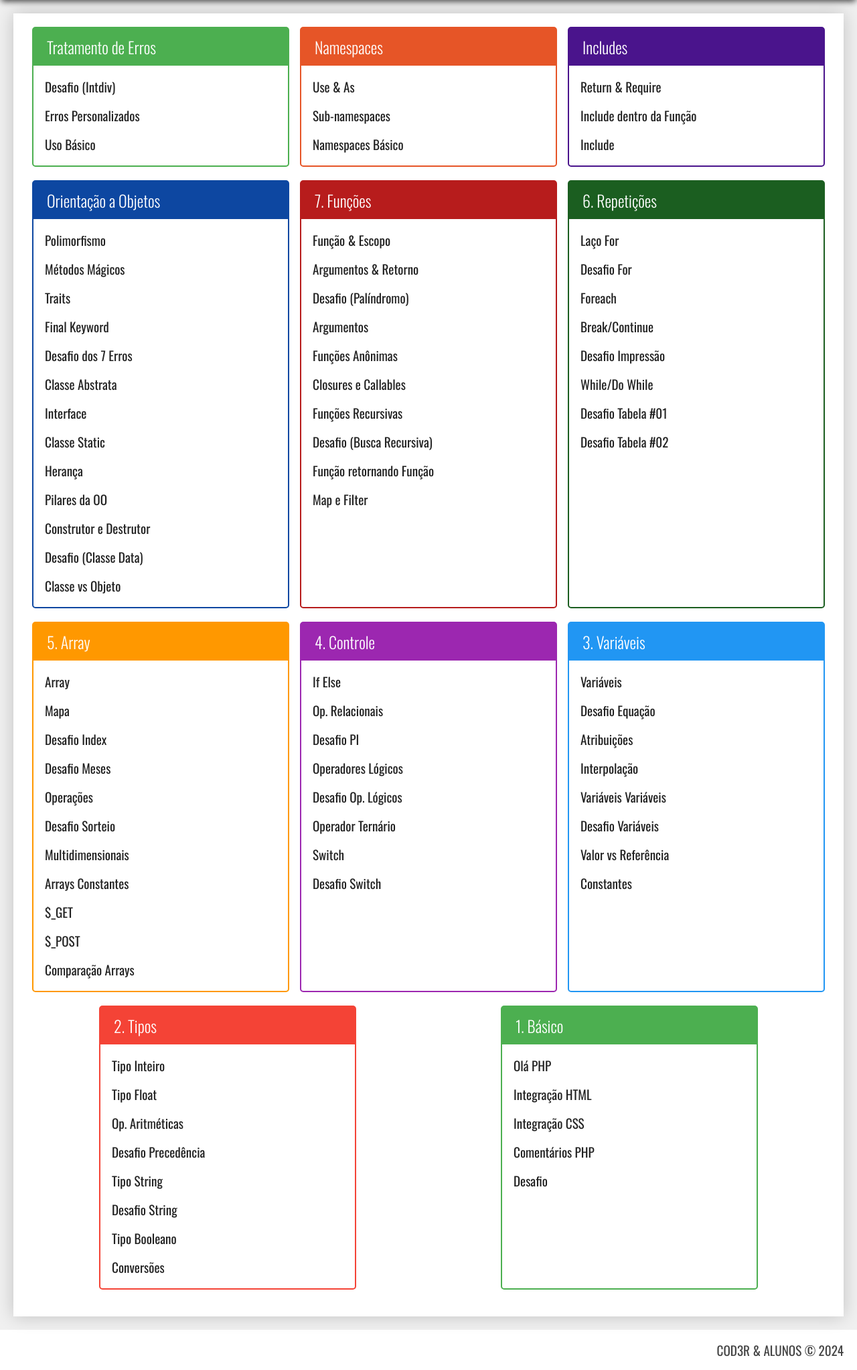
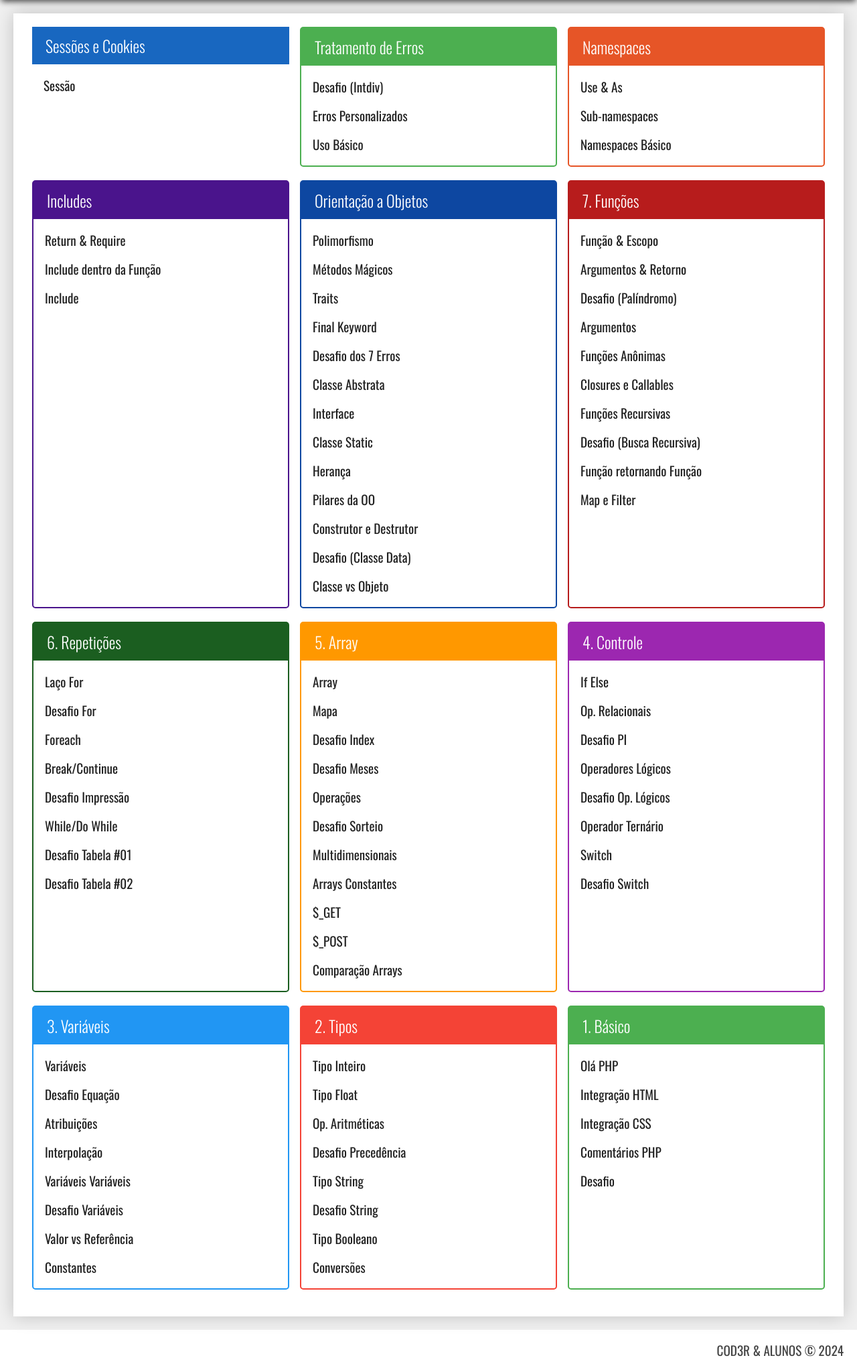
Before and after one commit to Victor-Bianchi/curso-php, a PHP site: page / in a window 1280 px wide. Shown: the part 120-2165 px from the top of the page at 67% size. Run offline with PHP 8.4, Linux system fonts and the light colour scheme.

Commit message:
aula 15/01/2024

```diff
--- a/grade.php
+++ b/grade.php
@@ -1,5 +1,16 @@
 <div class="conteudo">
     <nav class="modulos">
+
+        <div class="modulo ">
+            <h3>Sessões e Cookies</h3>
+            <ul>
+               <li>
+                    <a href="exercicio.php?dir=session_cookies&file=session">
+                        Sessão
+                    </a>
+               </li>
+            </ul>
+        </div>
 
         <div class="modulo verde">
             <h3>Tratamento de Erros</h3>
```
Also changed, not shown: session_cookies/session.php (added, +32 -0 lines).
